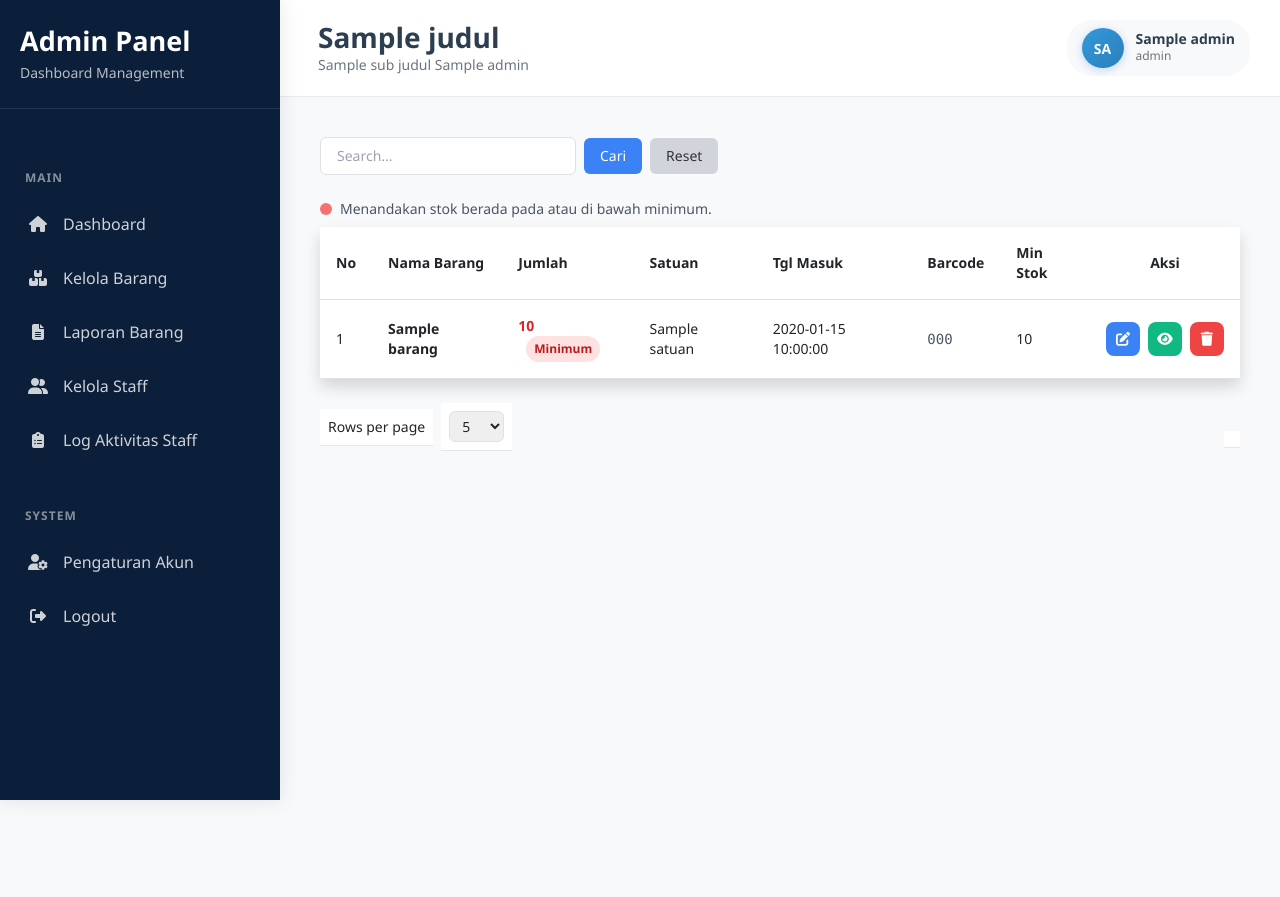
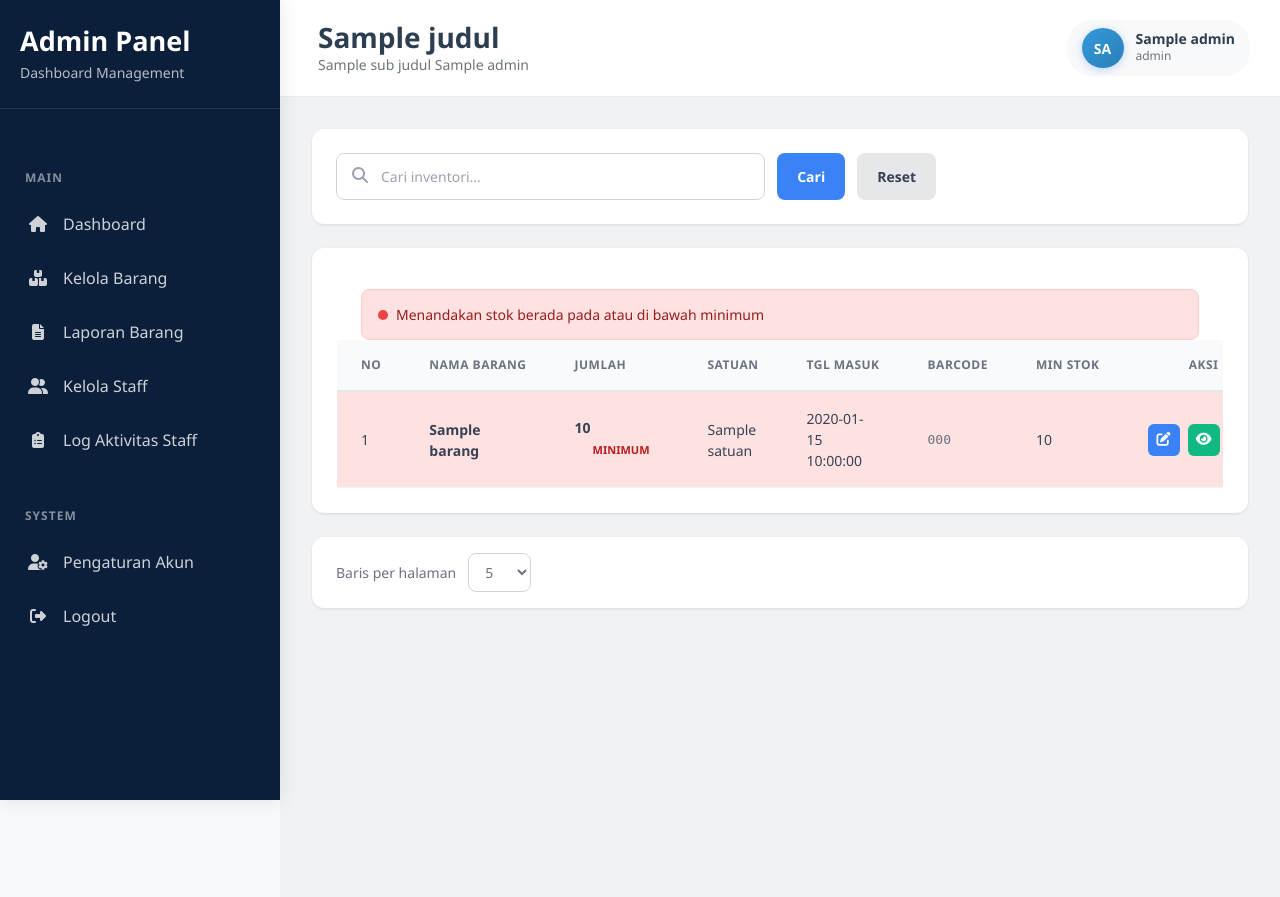
Before and after one commit to ProtoCyper/RAILOG, a CodeIgniter 4 app: the page made by app/Views/admin/kelola_barang.php in a window 1280 px wide. Run offline with PHP 8.4 and a stand-in for CodeIgniter, Linux system fonts and the light colour scheme; the template is opened without the code that fills it: most values are stand-ins (such as "Sample title", 1, 10 or a date in 2020); data that the repository does not hold is empty; some libraries are stand-ins or nearby versions.

Commit message:
style: Merubah struktur/layout page wrapper, footer pagination, dan search bar pada kelola barang admin

```diff
--- a/app/Views/admin/kelola_barang.php
+++ b/app/Views/admin/kelola_barang.php
@@ -2,119 +2,383 @@
 <?= $this->section('content') ?>
 
 <style>
-    /* Styling Action Buttons & Badges yang sama dengan User */
-    .action-btns {
+    .page-wrapper {
+        margin-left: 280px;
+        background-color: #f0f2f5;
+        min-height: 100vh;
+    }
+
+    /* Modal Positioning Fix - Prevent sidebar overlap */
+    #modalEdit,
+    #modalDetail {
+        position: fixed !important;
+        left: 0 !important;
+        right: 0 !important;
+        top: 0 !important;
+        bottom: 0 !important;
+        margin: 0 !important;
+        z-index: 9999 !important;
+    }
+
+    .page-content {
+        padding: 2rem;
+    }
+
+    .search-actions-bar {
+        background: white;
+        padding: 1.5rem;
+        border-radius: 12px;
+        margin-bottom: 1.5rem;
+        box-shadow: 0 1px 3px rgba(0, 0, 0, 0.1);
         display: flex;
-        justify-content: center;
+        justify-content: space-between;
+        align-items: center;
+        gap: 1rem;
+    }
+
+    .search-form {
+        display: flex;
+        gap: 0.75rem;
+        flex: 1;
+        max-width: 600px;
+    }
+
+    .search-input-wrapper {
+        position: relative;
+        flex: 1;
+    }
+
+    .search-icon {
+        position: absolute;
+        left: 1rem;
+        top: 50%;
+        transform: translateY(-50%);
+        color: #9ca3af;
+        width: 1.25rem;
+        height: 1.25rem;
+    }
+
+    .search-input {
+        width: 100%;
+        padding: 0.75rem 1rem 0.75rem 2.75rem;
+        border: 1px solid #d1d5db;
+        border-radius: 8px;
+        font-size: 0.875rem;
+        transition: border-color 0.2s, box-shadow 0.2s;
+    }
+
+    .search-input:focus {
+        outline: none;
+        border-color: #3b82f6;
+        box-shadow: 0 0 0 3px rgba(59, 130, 246, 0.1);
+    }
+
+    .btn {
+        padding: 0.75rem 1.25rem;
+        font-size: 0.875rem;
+        font-weight: 600;
+        border-radius: 8px;
+        border: none;
+        cursor: pointer;
+        transition: all 0.2s;
+        display: inline-flex;
         align-items: center;
         gap: 0.5rem;
     }
 
+    .btn-primary {
+        background: #3b82f6;
+        color: white;
+    }
+
+    .btn-primary:hover {
+        background: #2563eb;
+    }
+
+    .btn-secondary {
+        background: #e5e7eb;
+        color: #374151;
+    }
+
+    .btn-secondary:hover {
+        background: #d1d5db;
+    }
+
+    .alert-info {
+        background: #fef3c7;
+        border: 1px solid #fde68a;
+        border-radius: 8px;
+        padding: 0.875rem 1rem;
+        display: flex;
+        align-items: center;
+        gap: 0.5rem;
+        margin-bottom: 1rem;
+    }
+
+    .alert-dot {
+        width: 0.625rem;
+        height: 0.625rem;
+        background: #f59e0b;
+        border-radius: 50%;
+        flex-shrink: 0;
+    }
+
+    .alert-text {
+        font-size: 0.875rem;
+        color: #92400e;
+        font-weight: 500;
+    }
+
+    .content-card {
+        background: white;
+        border-radius: 12px;
+        box-shadow: 0 1px 3px rgba(0, 0, 0, 0.1);
+        overflow: hidden;
+    }
+
+    .data-table-wrapper {
+        overflow-x: auto;
+    }
+
+    .data-table {
+        width: 100%;
+        border-collapse: collapse;
+    }
+
+    .data-table thead {
+        background: #f9fafb;
+        border-bottom: 2px solid #e5e7eb;
+    }
+
+    .data-table th {
+        padding: 1rem 1.5rem;
+        text-align: left;
+        font-size: 0.75rem;
+        font-weight: 700;
+        color: #6b7280;
+        text-transform: uppercase;
+        letter-spacing: 0.5px;
+        white-space: nowrap;
+    }
+
+    .data-table th.text-center {
+        text-align: center;
+    }
+
+    .data-table td {
+        padding: 1rem 1.5rem;
+        border-bottom: 1px solid #f3f4f6;
+        color: #374151;
+        font-size: 0.875rem;
+        vertical-align: middle;
+    }
+
+    .data-table tbody tr:hover {
+        background: #f9fafb;
+    }
+
+    .data-table tbody tr.low-stock {
+        background: #fee2e2;
+    }
+
+    .data-table tbody tr.low-stock:hover {
+        background: #fecaca;
+    }
+
+    .stock-badge {
+        display: inline-block;
+        padding: 0.25rem 0.625rem;
+        border-radius: 9999px;
+        font-size: 0.6875rem;
+        font-weight: 700;
+        text-transform: uppercase;
+        background: #fee2e2;
+        color: #b91c1c;
+        margin-left: 0.5rem;
+    }
+
+    .action-btns {
+        display: flex;
+        gap: 0.5rem;
+        justify-content: center;
+    }
+
     .icon-btn {
+        padding: 0.5rem;
+        border-radius: 6px;
+        border: none;
+        cursor: pointer;
+        transition: all 0.2s;
         display: inline-flex;
         align-items: center;
         justify-content: center;
-        width: 34px;
-        height: 34px;
-        border-radius: 8px;
-        border: none;
-        cursor: pointer;
-        transition: all 0.2s ease;
-        text-decoration: none;
     }
 
     .icon-btn-edit {
-        background-color: #3b82f6;
+        background: #3b82f6;
         color: white;
     }
 
     .icon-btn-edit:hover {
-        background-color: #2563eb;
-        transform: translateY(-2px);
-        box-shadow: 0 4px 6px -1px rgba(59, 130, 246, 0.3);
+        background: #2563eb;
     }
 
     .icon-btn-view {
-        background-color: #10b981;
+        background: #10b981;
         color: white;
     }
 
     .icon-btn-view:hover {
-        background-color: #059669;
-        transform: translateY(-2px);
-        box-shadow: 0 4px 6px -1px rgba(16, 185, 129, 0.3);
+        background: #059669;
     }
 
     .icon-btn-delete {
-        background-color: #ef4444;
+        background: #ef4444;
         color: white;
     }
 
     .icon-btn-delete:hover {
-        background-color: #dc2626;
-        transform: translateY(-2px);
-        box-shadow: 0 4px 6px -1px rgba(239, 68, 68, 0.3);
+        background: #dc2626;
     }
 
-    .stock-badge {
-        display: inline-block;
-        padding: 0.2rem 0.5rem;
-        background-color: #fee2e2;
-        color: #b91c1c;
-        border-radius: 9999px;
-        font-size: 0.75rem;
-        font-weight: 600;
-        margin-left: 0.5rem;
+    .empty-state {
+        padding: 3rem;
+        text-align: center;
+        color: #9ca3af;
     }
 
-    .low-stock {
-        background-color: #fff7ed;
+    /* Pagination */
+    .pagination-wrapper {
+        display: flex;
+        justify-content: space-between;
+        align-items: center;
+        padding: 1rem 1.5rem;
+        background: white;
+        border-radius: 12px;
+        box-shadow: 0 1px 3px rgba(0, 0, 0, 0.1);
+        margin-top: 1.5rem;
+    }
+
+    .pagination-info {
+        display: flex;
+        align-items: center;
+        gap: 0.75rem;
+        font-size: 0.875rem;
+        color: #6b7280;
+    }
+
+    .pagination-select {
+        border: 1px solid #d1d5db;
+        padding: 0.5rem 0.75rem;
+        border-radius: 8px;
+        background: white;
+        font-size: 0.875rem;
+        cursor: pointer;
+    }
+
+    .pagination-links {
+        display: flex;
+        gap: 0.5rem;
+        align-items: center;
+    }
+
+    .pagination-links a,
+    .pagination-links span {
+        display: inline-flex;
+        align-items: center;
+        justify-content: center;
+        min-width: 40px;
+        height: 40px;
+        padding: 0 0.75rem;
+        border-radius: 8px;
+        font-size: 0.875rem;
+        font-weight: 600;
+        text-decoration: none;
+        color: #374151;
+        background: white;
+        border: 1px solid #e5e7eb;
+        transition: all 0.2s;
+    }
+
+    .pagination-links a:hover {
+        background: #f9fafb;
+        border-color: #d1d5db;
+    }
+
+    .pagination-links .active,
+    .pagination-links a.active {
+        background: #3b82f6;
+        color: white;
+        border-color: #3b82f6;
+        box-shadow: 0 1px 2px rgba(0, 0, 0, 0.05);
+    }
+
+    @media (max-width: 1024px) {
+        .page-wrapper {
+            margin-left: 0;
+        }
+
+        .search-actions-bar {
+            flex-direction: column;
+            align-items: stretch;
+        }
+
+        .search-form {
+            max-width: none;
+        }
     }
 </style>
 
-<!-- Main Content -->
-<main class="main-content p-6 md:p-8 lg:p-10">
-    <!-- Flash Message -->
+<div class="page-wrapper">
+    <div class="page-content">
+        <!-- Flash Messages -->
         <?php if (session()->getFlashdata('error')): ?>
-        <div id="errorAlert" class="error-message">
-            <?= session()->getFlashdata('error'); ?>
+            <div class="alert-info" style="background: #fee2e2; border-color: #fecaca;">
+                <div class="alert-dot" style="background: #ef4444;"></div>
+                <span class="alert-text" style="color: #991b1b;"><?= session()->getFlashdata('error'); ?></span>
             </div>
         <?php endif; ?>
         <?php if (session()->getFlashdata('success')): ?>
-        <div id="successAlert" class="success-message">
-            <?= session()->getFlashdata('success'); ?>
+            <div class="alert-info" style="background: #d1fae5; border-color: #a7f3d0;">
+                <div class="alert-dot" style="background: #10b981;"></div>
+                <span class="alert-text" style="color: #065f46;"><?= session()->getFlashdata('success'); ?></span>
             </div>
         <?php endif; ?>
 
-    <!-- Search -->
-    <div class="mb-4 flex items-center justify-between">
-        <form method="get" class="flex items-center gap-2">
-            <input type="text" name="keyword" value="<?= esc(service('request')->getVar('keyword')) ?>" placeholder="Search..."
-                class="px-3 py-2 border border-gray-300 rounded w-64 focus:outline-none focus:ring focus:ring-blue-200 text-sm" />
-            <button type="submit" class="px-3 py-2 bg-blue-500 text-white text-sm rounded hover:bg-blue-600 transition">Cari</button>
+        <!-- Search Bar -->
+        <div class="search-actions-bar">
+            <form method="get" class="search-form">
+                <div class="search-input-wrapper">
+                    <i class="fas fa-search search-icon"></i>
+                    <input type="text" name="keyword" value="<?= esc(service('request')->getVar('keyword')) ?>"
+                        placeholder="Cari inventori..." class="search-input" />
+                </div>
+                <button type="submit" class="btn btn-primary">Cari</button>
                 <?php if (service('request')->getVar('keyword') || service('request')->getVar('per_page')): ?>
-                <a href="<?= current_url() ?>" class="px-3 py-2 bg-gray-300 text-sm rounded hover:bg-gray-400 transition">Reset</a>
+                    <a href="<?= current_url() ?>" class="btn btn-secondary">Reset</a>
                 <?php endif; ?>
             </form>
         </div>
 
-    <!-- Table -->
-    <div class="table">
-        <div class="flex items-center gap-2 mb-2 text-sm text-gray-600">
-            <span class="inline-block w-3 h-3 rounded bg-red-400"></span>
-            <span>Menandakan stok berada pada atau di bawah minimum.</span>
+        <!-- Table Card -->
+        <div class="content-card">
+            <div class="alert-info" style="margin: 1rem 1.5rem 0 1.5rem; background: #fee2e2; border-color: #fecaca;">
+                <div class="alert-dot" style="background: #ef4444;"></div>
+                <span class="alert-text" style="color: #991b1b;">Menandakan stok berada pada atau di bawah minimum</span>
             </div>
-        <table class="min-w-full text-sm bg-white rounded shadow">
-            <thead class="bg-gray-200 text-gray-700 font-semibold">
+
+            <div class="data-table-wrapper">
+                <table class="data-table">
+                    <thead>
                         <tr>
-                    <th class="p-3 text-left">No</th>
-                    <th class="p-3 text-left">Nama Barang</th>
-                    <th class="p-3 text-left">Jumlah</th>
-                    <th class="p-3 text-left">Satuan</th>
-                    <th class="p-3 text-left">Tgl Masuk</th>
-                    <th class="p-3 text-left">Barcode</th>
-                    <th class="p-3 text-left">Min Stok</th>
-                    <th class="p-3 text-center">Aksi</th>
+                            <th>No</th>
+                            <th>Nama Barang</th>
+                            <th>Jumlah</th>
+                            <th>Satuan</th>
+                            <th>Tgl Masuk</th>
+                            <th>Barcode</th>
+                            <th>Min Stok</th>
+                            <th class="text-center">Aksi</th>
                         </tr>
                     </thead>
                     <tbody>
@@ -122,36 +386,33 @@
                             <?php $no = 1;
                             foreach ($barangList as $barang): ?>
                                 <?php $lowStock = ((int)($barang['jumlah'] ?? 0)) <= ((int)($barang['minimum_stok'] ?? 0)); ?>
-                        <tr class="border-t <?= $lowStock ? 'low-stock' : 'hover:bg-gray-50' ?>">
-                            <td class="p-3"><?= $no++ ?></td>
-                            <td class="p-3 font-semibold"><?= esc($barang['nama_barang']) ?></td>
-                            <td class="p-3 <?= $lowStock ? 'text-red-600 font-semibold' : '' ?>">
+                                <tr class="<?= $lowStock ? 'low-stock' : '' ?>">
+                                    <td><?= $no++ ?></td>
+                                    <td style="font-weight: 600;"><?= esc($barang['nama_barang']) ?></td>
+                                    <td class="<?= $lowStock ? 'text-red-600 font-semibold' : '' ?>">
                                         <?= esc($barang['jumlah']) ?>
                                         <?php if ($lowStock): ?>
                                             <span class="stock-badge">Minimum</span>
                                         <?php endif; ?>
                                     </td>
-                            <td class="p-3"><?= esc($barang['satuan']) ?></td>
-                            <td class="p-3"><?= esc($barang['tanggal_masuk']) ?></td>
-                            <td class="p-3 font-mono text-gray-600"><?= esc($barang['barcode']) ?></td>
-                            <td class="p-3"><?= esc($barang['minimum_stok']) ?></td>
-                            <td class="p-3 text-center">
+                                    <td><?= esc($barang['satuan']) ?></td>
+                                    <td><?= esc($barang['tanggal_masuk']) ?></td>
+                                    <td style="font-family: monospace; font-size: 0.8125rem; color: #6b7280;"><?= esc($barang['barcode']) ?></td>
+                                    <td><?= esc($barang['minimum_stok']) ?></td>
+                                    <td>
                                         <div class="action-btns">
-                                    <!-- Edit -->
                                             <button type="button" onclick="openModalEdit(<?= htmlspecialchars(json_encode($barang), ENT_QUOTES, 'UTF-8') ?>)"
-                                        class="icon-btn icon-btn-edit" title="Edit Barang">
-                                        <i class="fas fa-edit"></i>
+                                                class="icon-btn icon-btn-edit" title="Edit">
+                                                <i class="fas fa-edit" style="width: 1rem; height: 1rem;"></i>
                                             </button>
-                                    <!-- Detail -->
                                             <button type="button" onclick="openDetailModal(<?= htmlspecialchars(json_encode($barang), ENT_QUOTES, 'UTF-8') ?>)"
-                                        class="icon-btn icon-btn-view" title="Detail Barang">
-                                        <i class="fas fa-eye"></i>
+                                                class="icon-btn icon-btn-view" title="Detail">
+                                                <i class="fas fa-eye" style="width: 1rem; height: 1rem;"></i>
                                             </button>
-                                    <!-- Hapus -->
-                                    <form action="<?= base_url('admin/hapus-barang/' . $barang['id_barang']) ?>" method="post" class="form-hapus inline">
+                                            <form action="<?= base_url('admin/hapus-barang/' . $barang['id_barang']) ?>" method="post" class="form-hapus" style="display: inline;">
                                                 <?= csrf_field() ?>
-                                        <button type="submit" class="icon-btn icon-btn-delete btn-hapus" title="Hapus Barang">
-                                            <i class="fas fa-trash"></i>
+                                                <button type="submit" class="icon-btn icon-btn-delete btn-hapus" title="Hapus">
+                                                    <i class="fas fa-trash" style="width: 1rem; height: 1rem;"></i>
                                                 </button>
                                             </form>
                                         </div>
@@ -160,35 +421,40 @@
                             <?php endforeach; ?>
                         <?php else: ?>
                             <tr>
-                        <td colspan="8" class="text-center py-4 text-gray-500">Tidak ada data barang.</td>
+                                <td colspan="8" class="empty-state">
+                                    Tidak ada data barang
+                                </td>
                             </tr>
                         <?php endif; ?>
                     </tbody>
                 </table>
-        <div class="flex justify-between items-center mt-4 text-sm">
-            <div class="flex items-center gap-2">
-                <span>Rows per page</span>
+            </div>
+        </div>
+
+        <!-- Pagination -->
+        <div class="pagination-wrapper">
+            <div class="pagination-info">
+                <span>Baris per halaman</span>
                 <form method="get">
                     <input type="hidden" name="keyword" value="<?= esc($keyword) ?>" />
-                    <select name="per_page" onchange="this.form.submit()" class="border border-gray-300 px-2 py-1 rounded">
+                    <select name="per_page" onchange="this.form.submit()" class="pagination-select">
                         <option value="5" <?= ($perPage == 5) ? 'selected' : '' ?>>5</option>
                         <option value="10" <?= ($perPage == 10) ? 'selected' : '' ?>>10</option>
                         <option value="25" <?= ($perPage == 25) ? 'selected' : '' ?>>25</option>
                     </select>
                 </form>
             </div>
-            <div class="flex items-center justify-center gap-2 mt-4">
+            <div class="pagination-links">
                 <?php if ($pager): ?>
-                    <div class="flex items-center space-x-1">
                     <?= $pager->simpleLinks('number', 'tailwind_pagination') ?>
-                    </div>
                 <?php endif; ?>
             </div>
         </div>
     </div>
+</div>
 
-    <!-- Modal Edit Barang (Sama persis dengan User Kelola Barang) -->
-    <div id="modalEdit" class="hidden fixed inset-0 bg-black bg-opacity-50 flex items-center justify-center z-[9999] p-4 md:pl-72">
+<!-- Modal Edit Barang -->
+<div id="modalEdit" class="hidden fixed inset-0 bg-black bg-opacity-50 flex items-center justify-center z-[9999] p-4">
         <div class="bg-white rounded-xl shadow-2xl w-full max-w-5xl max-h-[90vh] overflow-y-auto relative">
             <button type="button" onclick="closeModal('modalEdit')" class="absolute top-4 right-4 text-gray-500 hover:text-gray-700 text-2xl z-10">&times;</button>
 
@@ -272,8 +538,8 @@
         </div>
     </div>
 
-    <!-- Modal Detail Barang (Sama persis dengan User Kelola Barang) -->
-    <div id="modalDetail" class="hidden fixed inset-0 bg-black bg-opacity-50 flex items-center justify-center z-[9999] p-4 md:pl-72">
+<!-- Modal Detail Barang -->
+<div id="modalDetail" class="hidden fixed inset-0 bg-black bg-opacity-50 flex items-center justify-center z-[9999] p-4">
         <div class="bg-white rounded-xl shadow-2xl w-full max-w-5xl max-h-[90vh] overflow-y-auto p-6 relative">
             <button type="button" onclick="closeModal('modalDetail')" class="absolute top-4 right-4 text-gray-500 hover:text-gray-700 text-2xl z-10">&times;</button>
             <h2 class="text-xl font-semibold mb-6 text-gray-800">Detail Barang</h2>
@@ -339,8 +605,6 @@
             </div>
         </div>
     </div>
-
-</main>
 
 <script src="https://cdnjs.cloudflare.com/ajax/libs/qrcodejs/1.0.0/qrcode.min.js"></script>
 
```
Lines whose indentation alone changed are shown as unchanged.
